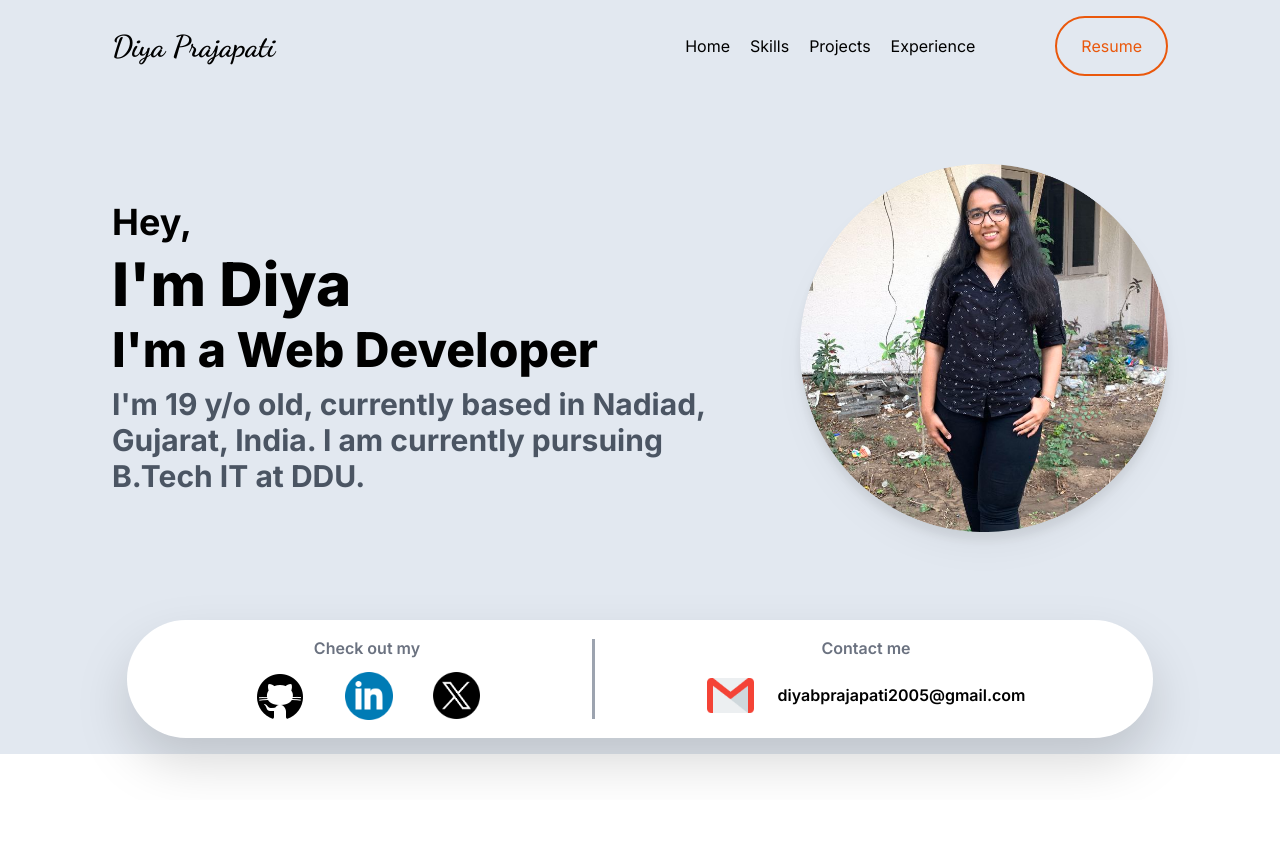
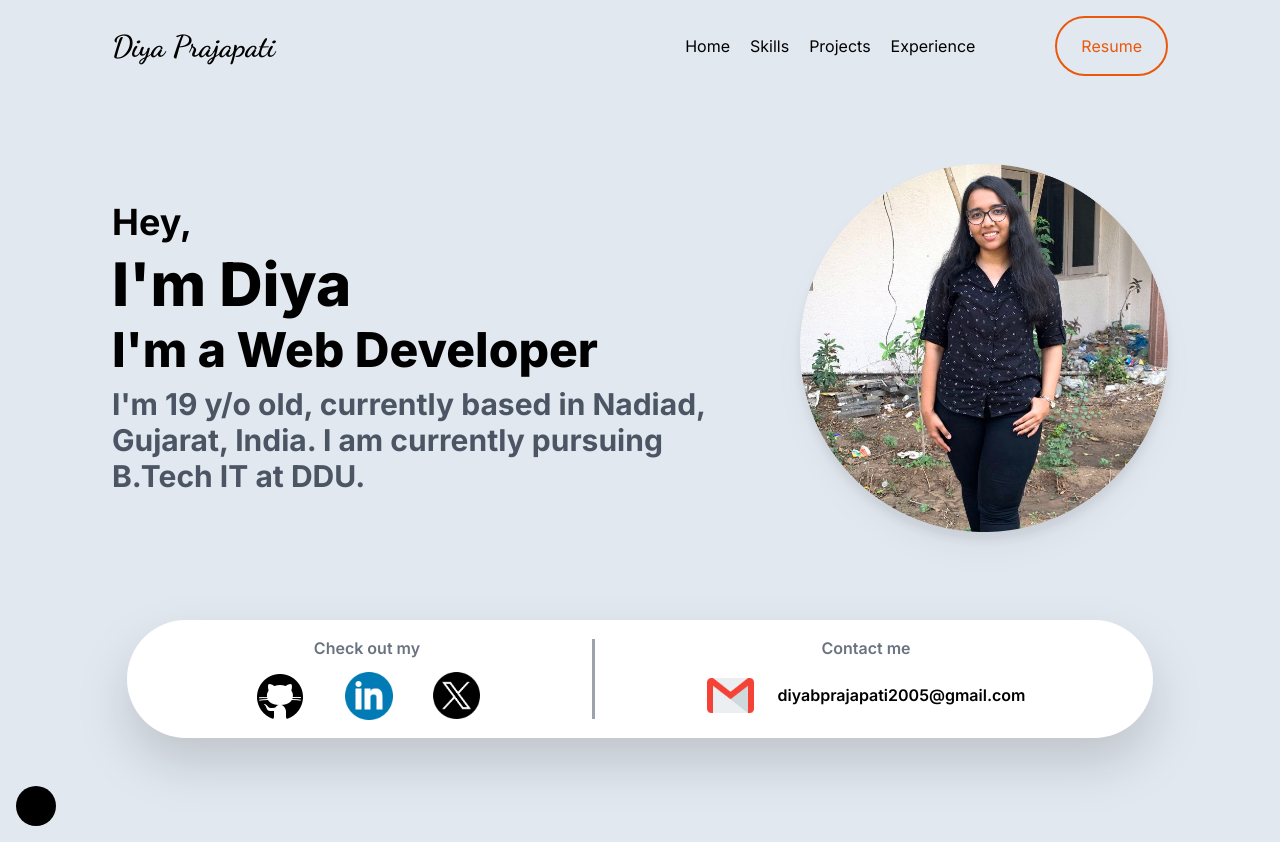
Before and after one commit to diyaprajapati/Portfolio, a React (Vite) app: page / in a window 1280 px wide. Before the commit the page ends 800 px from the top, so only its background shows below. Built offline with nearby package versions, Linux system fonts and the light colour scheme.

Commit message:
change bg

```diff
--- a/src/App.jsx
+++ b/src/App.jsx
@@ -5,10 +5,13 @@ import Footer from "./home/Foot"
 export default function App() {
   return (
     <>
-    <div className="p-4 flex flex-col gap-12 font-inter bg-slate-200">
+    <div className="p-4 flex flex-col gap-12 font-inter">
         <Header/>
         <Body/>
         <Footer/>
+        <svg viewBox="0 0 100 100" xmlns="http://www.w3.org/2000/svg" className="w-10 h-10 right-200">
+        <circle cx="50" cy="50" r="50" />
+        </svg>
       </div>
     </>
   )
--- a/src/home/Body.jsx
+++ b/src/home/Body.jsx
@@ -25,12 +25,6 @@ export default function Body() {
             <img src='../public/diya-main.png' width={800}></img>
         </div>
 
-        {/* circle
-        <div className='align-bottom'>
-            <svg height="100" width="100" xmlns="http://www.w3.org/2000/svg">
-            <circle r="45" cx="50" cy="50" fill="red" />
-            </svg>
-        </div> */}
     </div>
   )
 }
--- a/src/index.css
+++ b/src/index.css
@@ -31,3 +31,7 @@
     @apply transform scale-x-100; /* Show underline */
   }
 }
+
+body {
+  @apply bg-slate-200
+}
```
